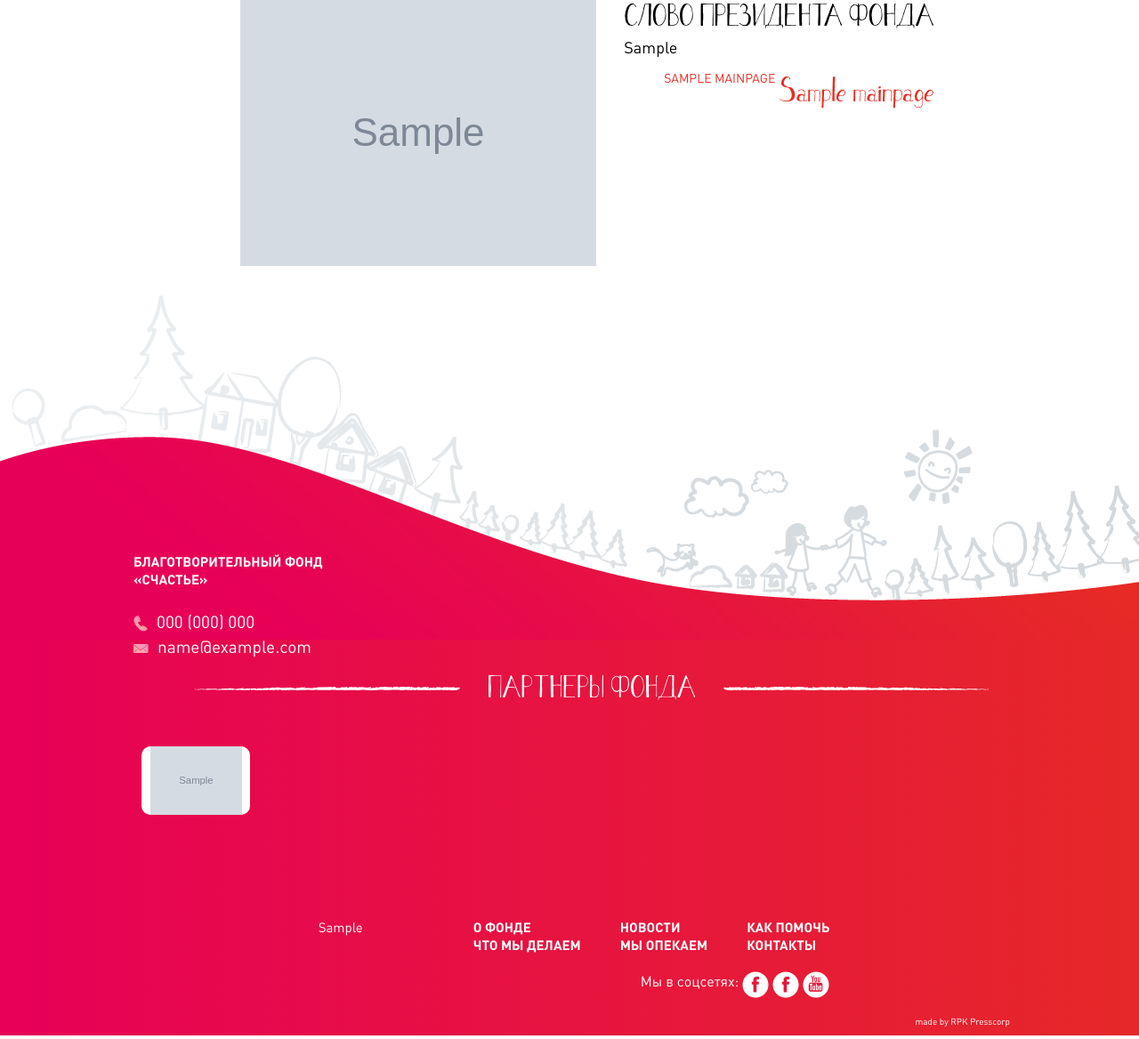
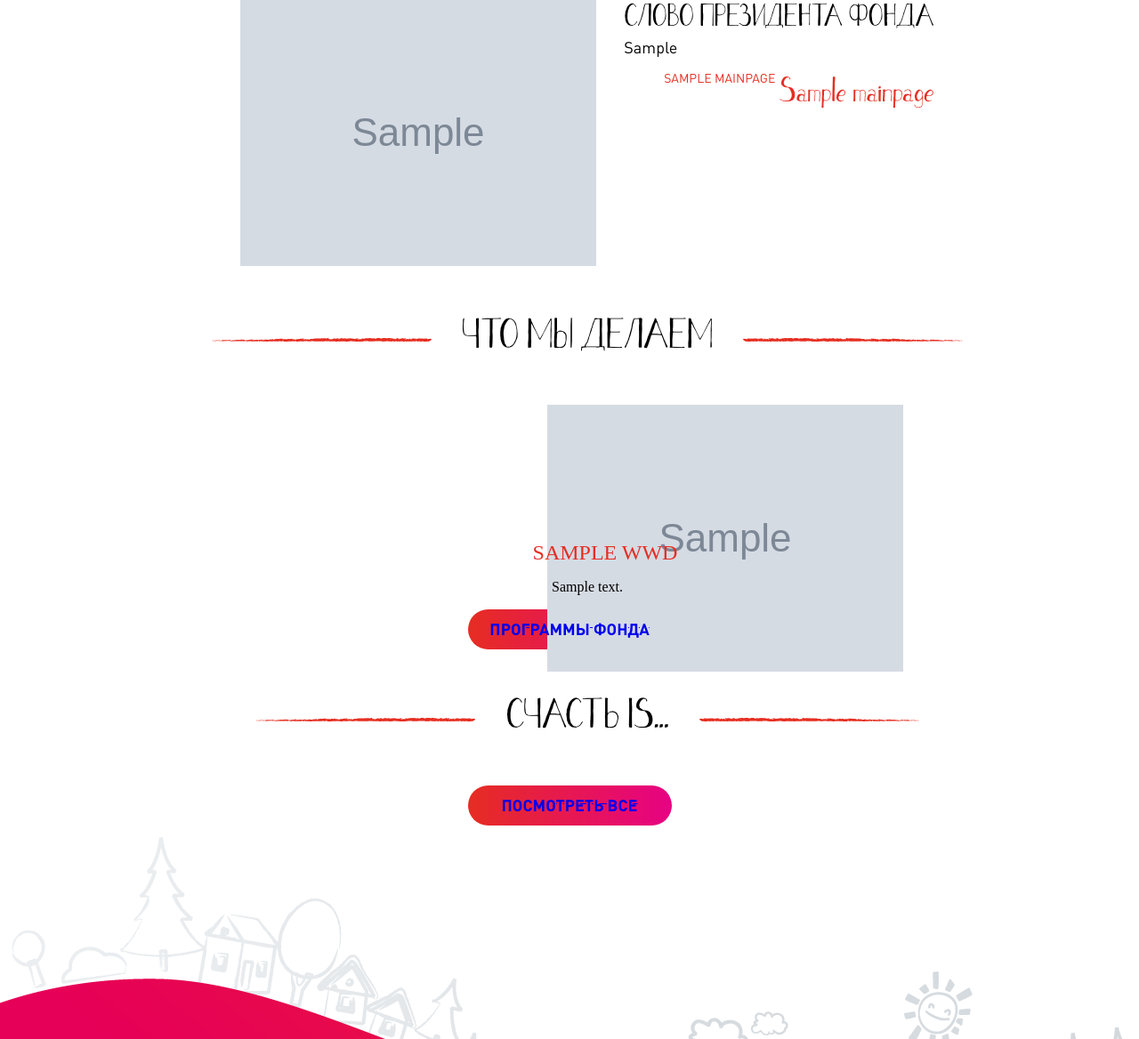
Before and after one commit to Spiningist/happy, a Django app: page / in a window 1280 px wide. Shown: the part 867-2035 px from the top of the page at 89% size. Run offline with Django 3.2, Linux system fonts and the light colour scheme; tables that the repository leaves empty hold one stand-in row (values such as "Sample post"); grey boxes marked "Sample" are stand-in pictures; some web fonts are replaced.

Commit message:
added wwd

```diff
--- a/webhappy/admin.py
+++ b/webhappy/admin.py
@@ -1,9 +1,11 @@
 from django.contrib import admin
-from .models import MainPage, Slider, Partner
+from .models import MainPage, Slider, Partner, Wwd, Video
 
 class Partner_Admin(admin.ModelAdmin):
     list_display = ('number','name','link')
 
 admin.site.register(MainPage)
 admin.site.register(Slider)
+admin.site.register(Wwd)
+admin.site.register(Video)
 admin.site.register(Partner, Partner_Admin)
--- a/webhappy/models.py
+++ b/webhappy/models.py
@@ -40,3 +40,19 @@ class Partner(models.Model):
 
     def __unicode__(self):  # __unicode__ on Python 2
         return unicode(self.name) or u''
+
+class Wwd(models.Model):
+    name = models.CharField(max_length=50, default='Что мы делаем?')
+    img = models.FileField(upload_to='media/wwd_ico')
+    text = HTMLField(max_length=1000, default='Задачей программ явлеяется целевые проекты и социальная поддержка населения')
+
+    def __unicode__(self):  # __unicode__ on Python 2
+        return unicode(self.name) or u''
+
+class Video(models.Model):
+    name = models.CharField(max_length=50, default='Счастье is - ')
+    img = models.FileField(upload_to='media/videos_cover')
+    link = models.CharField(max_length=150, default='https://www.youtube.com/channel/UC20_z5bq_QyONSbVNtb3EVg')
+
+    def __unicode__(self):  # __unicode__ on Python 2
+        return unicode(self.name) or u''
--- a/webhappy/static/webhappy/style.css
+++ b/webhappy/static/webhappy/style.css
@@ -521,3 +521,87 @@ a:hover { text-decoration: underline; }
 .low_ico {
     margin-right: 10px;
 }
+
+.wwd_head_list li {
+    list-style: none;
+    display: inline-block;
+    vertical-align: middle;
+}
+
+h1 {
+    font: 48px 'Stripe-Black';
+    text-transform: uppercase;
+    padding: 0 30px;
+}
+
+.button {
+    width: 229px;
+    height: 45px;
+    background: #e62d22;
+    background: linear-gradient(to right, #e62d22, #e70283);
+    border-radius: 50px 50px;
+    color: #fff;
+    text-transform: uppercase;
+    font: 18px 'DINPro-Bold';
+    margin-left: auto;
+    margin-right: auto;
+}
+
+.button span {
+    vertical-align: -10px;
+}
+
+.wwd_ico_wrap {
+    width: 130px;
+    height: 129px;
+    margin-left: auto;
+    margin-right: auto;
+}
+
+.wwd_name {
+    font: 24px 'Leo';
+    color: #e62d22;
+    text-transform: uppercase;
+    padding-top: 24px;
+}
+
+.wwd_list_dot_list li {
+    list-style: none;
+    max-width: 213px;
+}
+
+.wwd_text {
+    max-width: 213px;
+    padding-top: 40px;
+}
+
+.wwd_list_dot {
+    list-style: none;
+    display: inline-block;
+    vertical-align: top;
+}
+
+#wwd_wrap {
+    min-width: 1070px;
+}
+
+#wwd_text_list{
+    padding-left: 25px;
+}
+
+#wwd_text_list li {
+    max-width: 230px;
+    list-style: none;
+    display: inline-block;
+    vertical-align: top;
+    margin-left: 15px;
+}
+
+.butt_link:visited {
+    text-decoration: none;
+    color: #fff;
+}
+
+.butt_link:hover {
+    text-decoration: underline;
+}
--- a/webhappy/templates/webhappy/index.html
+++ b/webhappy/templates/webhappy/index.html
@@ -93,8 +93,47 @@
             </ul>
         </li>
     </ul>
+</div>
+<div id="wwd_wrap">
+    <ul class="wwd_head_list">
+        <li><img src="{% static 'webhappy/images/wwd_left.png' %}"></li>
+        <li><h1>что мы делаем</h1></li>
+        <li><img src="{% static 'webhappy/images/wwd_right.png' %}"></li>
+    </ul>
+    {% if wwd %}
+        <ul id="wwd_list">
+            {% for act in wwd %}
+            <li class="wwd_list_dot">
+                <ul class="wwd_list_dot_list">
+                    <li><div class="wwd_ico_wrap"><img src="{{ act.img.url }}"></div></li>
+                    <li class="wwd_name">{{ act.name }}</li>
 
+                </ul>
+            </li>
+
+            {% endfor %}
+        </ul>
+        <ul id="wwd_text_list">
+            {% for act in wwd %}
+            <li calss="wwd_text">{{ act.text|safe }}</li>
+            {% endfor %}
+        </ul>
+    {% else %}
+        <div>Здесь еще пусто</div>
+    {% endif %}
+    <div class="button"><a class="butt_link" href="/"><span>программы фонда</span></a></div>
+</div>
+<div id="youtube_wrap">
+    <ul class="wwd_head_list">
+        <li><img src="{% static 'webhappy/images/wwd_left.png' %}"></li>
+        <li><h1>счасть is...</h1></li>
+        <li><img src="{% static 'webhappy/images/wwd_right.png' %}"></li>
+    </ul>
+    {% if videos %}
+    {% else %}
+        <div>Здесь еще пусто</div>
+    {% endif %}
+    <div class="button"><a class="butt_link" href="https://www.youtube.com/channel/UC20_z5bq_QyONSbVNtb3EVg"><span>посмотреть все</span></a></div>
 </div>
 
-
 {% endblock %}
--- a/webhappy/views.py
+++ b/webhappy/views.py
@@ -1,11 +1,17 @@
 #!/usr/bin/env python
 # -*- coding: utf-8 -*-
 from django.shortcuts import render
-from .models import MainPage, Slider, Partner
+from .models import MainPage, Slider, Partner, Wwd, Video
 
 def index(request):
     index_page = MainPage.objects.all()
     slider = Slider.objects.all()
     partner = Partner.objects.order_by('number')
-
-    return render(request, 'webhappy/index.html',{ 'index_page': index_page[0], 'slider': slider, 'partner': partner})
+    wwd = Wwd.objects.all()
+    videos = Video.objects.all()
+    return render(request, 'webhappy/index.html', { 'index_page': index_page[0],
+                                                   'slider': slider,
+                                                   'partner': partner,
+                                                   'wwd': wwd,
+                                                   'videos': videos
+                                                   })
```
Also changed, not shown: webhappy/migrations/0006_wwd.py (added), webhappy/migrations/0007_video.py (added), webhappy/static/webhappy/images/wwd_left.png (added), webhappy/static/webhappy/images/wwd_right.png (added).
